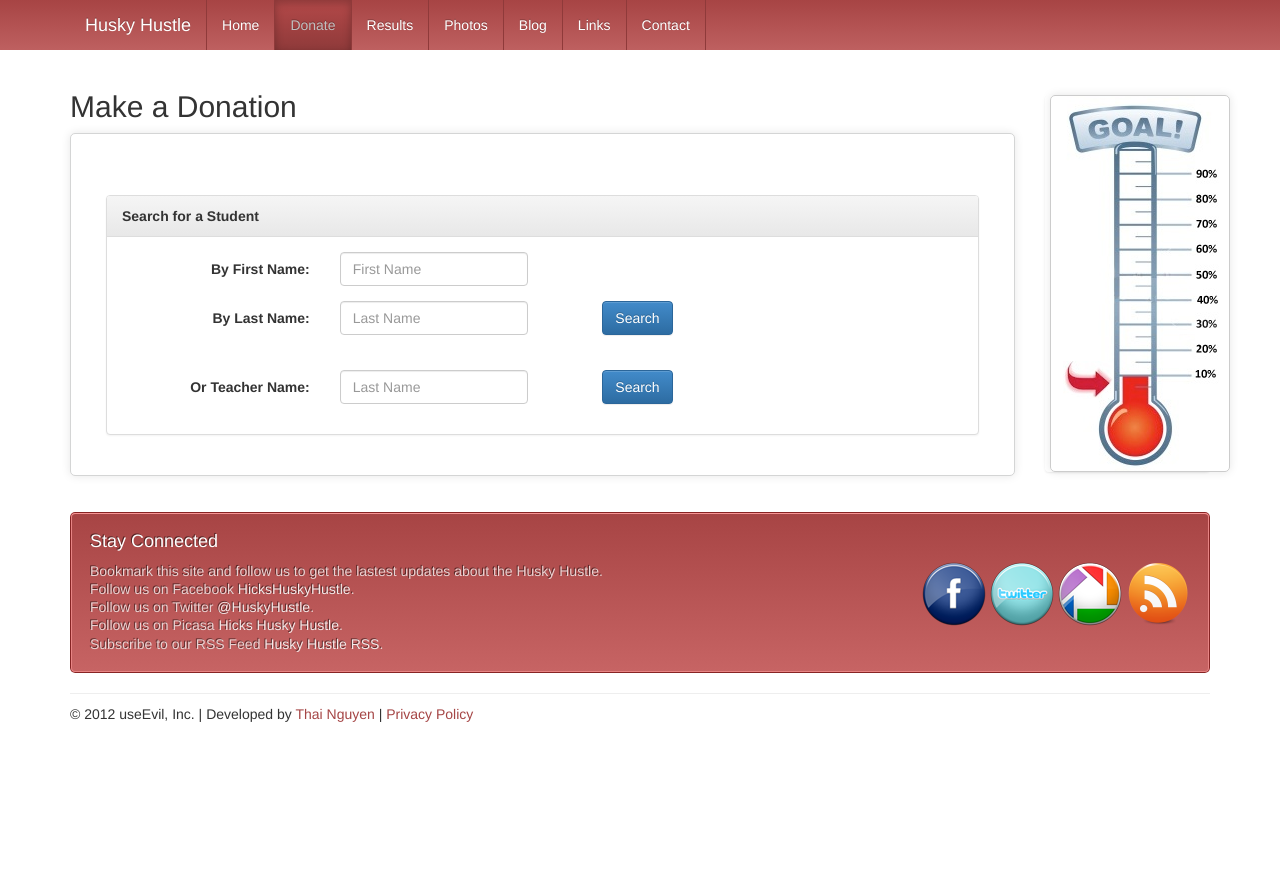
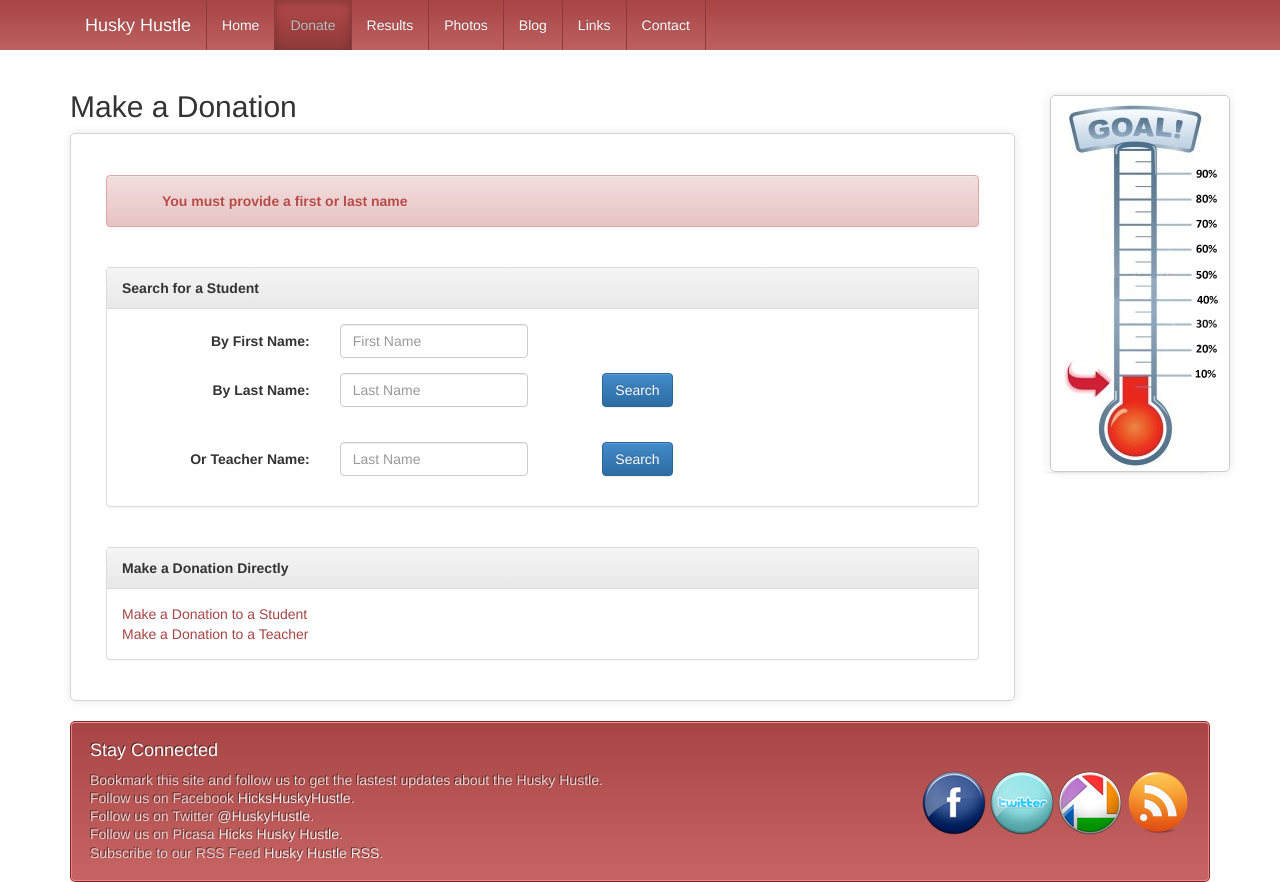
Before and after one commit to useEvil/husky-hustle, a Django app: page /student-donation/search in a window 1280 px wide. Shown: the top 882 px of the page. Before the commit the page ends 722 px from the top, so only its background shows below. Run offline with Django 3.2, Linux system fonts and the light colour scheme; data that the repository does not hold is empty; some libraries are stand-ins or nearby versions.

Commit message:
- fixed search errors and message displays

```diff
--- a/husky/templates/donate.html
+++ b/husky/templates/donate.html
@@ -7,7 +7,7 @@
 
         <ul class="messages"></ul>
         {% if messages %}
-        <div class="alert alert-success">
+        <div class="alert alert-{% if error %}danger{% else %}success{% endif %}">
           <ul>
           {% for message in messages %}
           <li{% if message.tags %} class="{{ message.tags }}"{% endif %}><strong>{{ message }}</strong></li>
--- a/husky/templates/include/search-form.html
+++ b/husky/templates/include/search-form.html
@@ -1,6 +1,8 @@
 {% load custom_filters %}
 {% if students %}
-<span>Your search for <strong>"{{ search|safe }}"</strong> found <strong>{{ students|length }}</strong> results:</span>
+<div class="alert alert-success">
+  Your search for <strong>"{{ search|safe }}"</strong> found <strong>{{ students|length }}</strong> results.
+</div>
 <table class="table table-hover table-striped">
   <tr>
     <th>Student</th><th class="visible-md">Teacher</th><th>&nbsp;</th>
@@ -59,7 +61,7 @@
 {% endif %}
 <div class="clearfix">&nbsp;</div>
 {% if form.non_field_errors %}
-<div class="alert alert-warning">{{ form.non_field_errors }}</dib>
+<div class="alert alert-danger">{{ form.non_field_errors }}</dib>
 {% endif %}
 
 <div class="panel panel-default">
--- a/husky/views.py
+++ b/husky/views.py
@@ -80,11 +80,16 @@ def student_donation(request, identifier=None):
                 c['search'] = '%s %s' % (first_name, last_name)
             else:
                 c['search'] = first_name or last_name or teacher_name
-            try:
-                c['students'] = Student().find(first_name, last_name, teacher_name)
-            except Exception, e:
+
+            students = Student().find(first_name, last_name, teacher_name)
+            if students.count():
+                c['students'] = students
+            else:
                 messages.error(request, 'Could not find Records matching: %s' % (c['search']))
                 c['error'] = True
+        else:
+            messages.error(request, 'You must provide a first or last name')
+            c['error'] = True
     elif identifier:
         try:
             c['student'] = Student.objects.get(identifier=identifier)
```
